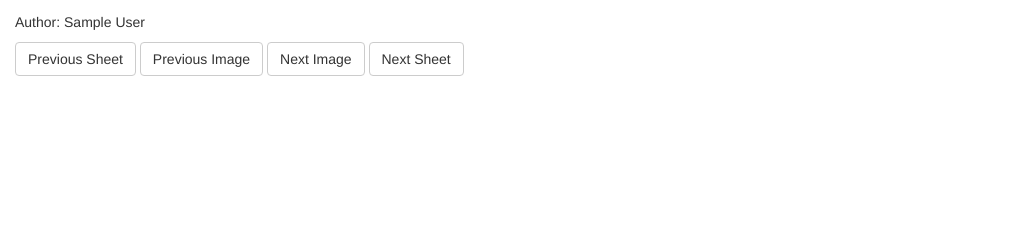
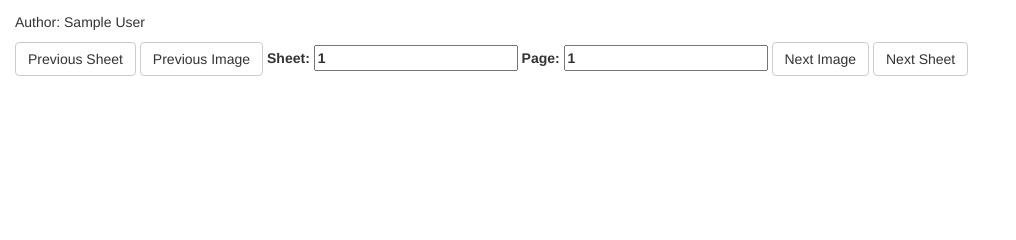
Before and after one commit to sdaps/sdaps-web, a Django app: template sdaps_ctl/templates/survey_review.html in a window 1280 px wide. Shown: the part 152-392 px from the top of the page, without its empty margins (0-1016 px from the left). Run offline with Django 3.2, Linux system fonts and the light colour scheme; the template is opened without the code that fills it: most values are stand-ins (such as "Sample title", 1, 10 or a date in 2020); some libraries are stand-ins or nearby versions.

Commit message:
Add navigation spin buttons to review ui.

```diff
--- a/sdaps_ctl/static/sdaps_ctl/survey_review.js
+++ b/sdaps_ctl/static/sdaps_ctl/survey_review.js
@@ -33,8 +33,10 @@
       debounce: {'default': 500, 'blur': 0},
     };
 
+    $scope.current_sheet_num = 0;
     $scope.current_sheet = -1;
     $scope.current_image = 0;
+    $scope.current_image_num = 1;
     $scope.sheets = {};
 
     $scope.genPrefixes = function(style) {
@@ -90,6 +92,7 @@
         $scope.submitSheet($scope.current_sheet);
 
         $scope.current_sheet = sheet;
+        $scope.current_sheet_num = $scope.current_sheet + 1;
 
         if (start < 0)
           start = 0;
@@ -135,6 +138,33 @@
             });
         });
     }
+
+    $scope.$watch('current_sheet_num', function(newSheet, oldSheet) {
+        if (newSheet != oldSheet) {
+            $scope.setCurrentSheet($scope.current_sheet_num - 1);
+            $scope.current_sheet_num = $scope.current_sheet + 1;
+        }
+    }, false);
+
+    $scope.$watch('current_image_num', function(newPage, oldPage) {
+        if (newPage != oldPage) {
+            $scope.current_image = $scope.current_image_num - 1;
+        }
+    }, false);
+
+    $scope.$watch('current_image', function(newPage, oldPage) {
+        if (newPage != oldPage) {
+            if (typeof $scope.sheets[$scope.current_sheet]['images'] !== "undefined") {
+                if ($scope.current_image >= $scope.sheets[$scope.current_sheet]['images'].length)
+                    $scope.current_image = $scope.sheets[$scope.current_sheet]['images'].length - 1;
+                if ($scope.current_image < 0)
+                    $scope.current_image = 0;
+            }
+
+            $scope.current_image_num = $scope.current_image + 1;
+        }
+    }, false);
+
 
     $scope.submitSheet = function(sheet_number) {
         if (typeof $scope.sheets[sheet_number] === 'undefined')
--- a/sdaps_ctl/templates/survey_review.html
+++ b/sdaps_ctl/templates/survey_review.html
@@ -16,6 +16,10 @@ Author: {{survey.author}}
   <div class="review_container">
     <button type="submit" class="btn btn-default" ng-click="setCurrentSheet(current_sheet-1)">Previous Sheet</button>
     <button type="submit" class="btn btn-default" ng-click="prev()">Previous Image</button>
+
+    <label>Sheet: <input type="number" ng-min="1" ng-max="{{ review_sheets }}" ng-model="current_sheet_num"></input></label>
+    <label>Page: <input type="number" ng-min="1" ng-model="current_image_num"></input></label>
+
     <button type="submit" class="btn btn-default" ng-click="next()">Next Image</button>
     <button type="submit" class="btn btn-default" ng-click="setCurrentSheet(current_sheet+1)">Next Sheet</button>
 
```
